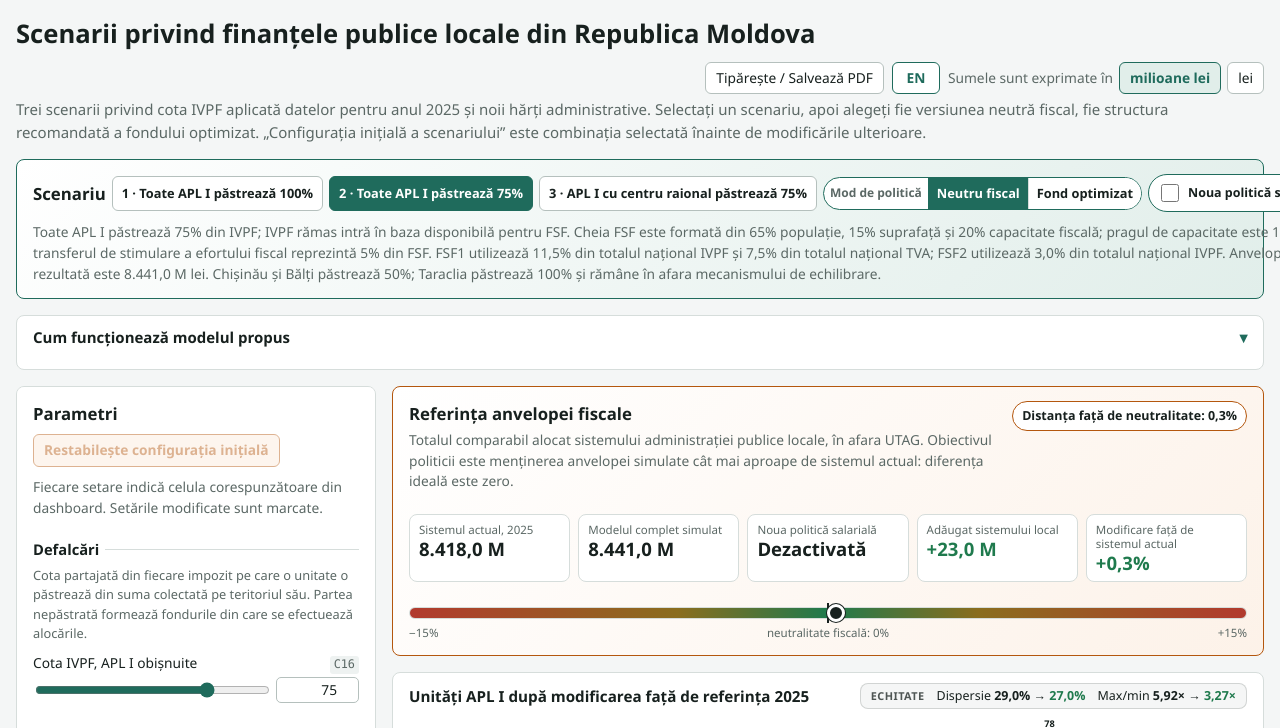
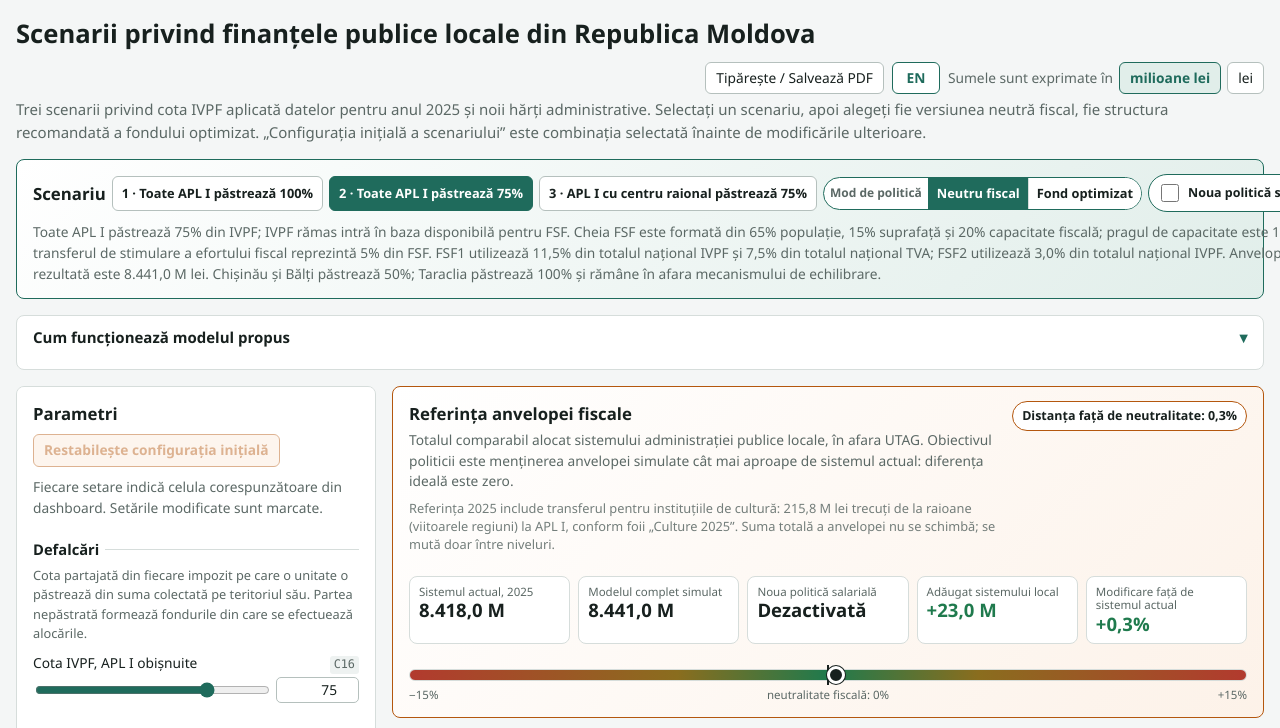
Before and after one commit to aei-soli/aei-soli.github.io, a plain HTML site: page apl-reforma/simulare-financiara-scenarii.html in a window 1280 px wide. Shown: the part 58-786 px from the top of the page. Drawn offline with Linux system fonts and the light colour scheme.

Commit message:
LPF simulator: culture-transfer note on the 2025 reference

```diff
--- a/apl-reforma/simulare-financiara-scenarii.html
+++ b/apl-reforma/simulare-financiara-scenarii.html
@@ -2153,6 +2153,7 @@ bindLanguageToggle(); bindSalaryToggle(); applyStaticText(); prepareCompactLayou
   .lpf-eq .up { color: var(--win, #1f7a4d); font-weight: 700; }
   .lpf-eq .down { color: var(--loss, #a9382d); font-weight: 700; }
   .lpf-eq .eq0 { opacity: .7; }
+  .lpf-cult { margin: 8px 0 0; font-size: 0.8rem; line-height: 1.4; opacity: .85; }
 
   @media print {
     @page { size: A4 portrait; margin: 11mm 11mm 12mm; }
@@ -2195,6 +2196,7 @@ bindLanguageToggle(); bindSalaryToggle(); applyStaticText(); prepareCompactLayou
     #lpf-print-report .bar { display: inline-block; height: 2.4mm; vertical-align: middle; border-radius: .4mm; }
     #lpf-print-report .kpi td.n:last-child { font-weight: 700; }
     #lpf-print-report .caveat { font-size: 7.4pt; background: #fff6e0; border: .2mm solid #f0d9a0; border-radius: 1.2mm; padding: 1.2mm 2mm; margin: 2mm 0 0; color: #5d3a00; }
+    #lpf-print-report .cult { font-size: 7pt; color: #4d5b56; margin: .8mm 0 0; }
     #lpf-print-report .foot { font-size: 6.8pt; color: #6b7873; margin-top: 2mm; }
     #lpf-print-report .mapwrap { display: grid; grid-template-columns: 1.25fr 1fr; gap: 5mm; align-items: start; }
     #lpf-print-report .mapwrap svg { width: 100%; height: auto; max-height: 190mm; }
@@ -2254,6 +2256,7 @@ bindLanguageToggle(); bindSalaryToggle(); applyStaticText(); prepareCompactLayou
         <p><b>Echitate</b>: coeficientul de variație ponderat cu populația și raportul maxim/minim al alocării comparabile pe locuitor, pentru cele 245 APL I.</p>`,
       none: "—",
       eqTitle: "Echitate", eqCv: "Dispersie", eqMm: "Max/min",
+      cult: (a) => `Referința 2025 include transferul pentru instituțiile de cultură: ${a} M lei trecuți de la raioane (viitoarele regiuni) la APL I, conform foii „Culture 2025”. Suma totală a anvelopei nu se schimbă; se mută doar între niveluri.`,
       eqTip: "Indicatori de echitate pentru cele 245 APL I, calculați pe alocarea comparabilă pe locuitor: dispersia este coeficientul de variație ponderat cu populația; max/min este raportul dintre cea mai mare și cea mai mică alocare pe locuitor. Prima valoare: 2025; a doua: scenariul curent. Valori mai mici = distribuție mai echitabilă.",
     },
     en: {
@@ -2293,6 +2296,7 @@ bindLanguageToggle(); bindSalaryToggle(); applyStaticText(); prepareCompactLayou
         <p><b>Equity</b>: population-weighted coefficient of variation and maximum/minimum ratio of the comparable allocation per resident, for the 245 LPA1.</p>`,
       none: "—",
       eqTitle: "Equity", eqCv: "Dispersion", eqMm: "Max/min",
+      cult: (a) => `The 2025 reference includes the culture transfer: MDL ${a} million for culture institutions moved from the raions (future regions) to LPA1, per sheet “Culture 2025”. The envelope total is unchanged; the money only moves between levels.`,
       eqTip: "Equity indicators for the 245 LPA1, on the comparable allocation per resident: dispersion is the population-weighted coefficient of variation; max/min is the ratio of the highest to the lowest allocation per resident. First value: 2025; second: the current scenario. Lower values = a more equal distribution.",
     },
   };
@@ -2391,6 +2395,7 @@ bindLanguageToggle(); bindSalaryToggle(); applyStaticText(); prepareCompactLayou
         <div>
           <table><thead><tr><th>${esc(t.hEnv)}</th><th class="n">${t.base}</th><th class="n">${t.sim}</th><th class="n">${t.diff}</th><th class="n">${t.pct}</th></tr></thead>
           <tbody>${R.groups.map(([n, g]) => envRow(n, g)).join("")}${envRow(t.gTot, R.total, "tot")}</tbody></table>
+          <p class="cult">${esc(t.cult(mil(cultureMoved())))}</p>
           <table style="margin-top:2mm"><thead><tr><th>${esc(t.hFunds)}</th><th class="n">M lei</th><th>&nbsp;</th></tr></thead><tbody>
             <tr><td>${esc(t.fsf1)}</td><td class="n"><b>${mil(C.t.gtf1)}</b></td><td>${esc(t.fsf1c(num(cur.gtf1_pit * 100, 1) + "%", num(cur.gtf1_vat * 100, 1) + "%"))}</td></tr>
             <tr><td>${esc(t.pot)}</td><td class="n">${mil(C.t.paid)}</td><td>${esc(t.potBen(R.grantN))}</td></tr>
@@ -2573,6 +2578,15 @@ bindLanguageToggle(); bindSalaryToggle(); applyStaticText(); prepareCompactLayou
     window.addEventListener("afterprint", restore);
   }
 
+  // culture institutions moved from the raions to LPA1 in the 2025 reference (datasheet Z / sheet "Culture 2025")
+  const cultureMoved = () => sum(INP.units.filter((u) => u.level === "I" && u.meta !== "X"), (u) => Number(u.culture) || 0);
+  function renderCultureNote() {
+    const card = document.querySelector(".envelope-card"); if (!card) return;
+    let n = card.querySelector(".lpf-cult");
+    if (!n) { n = document.createElement("p"); n.className = "note lpf-cult"; (card.querySelector(".envelope-head > div") || card).appendChild(n); }
+    n.textContent = L().cult(mil(cultureMoved()));
+  }
+
   // ------------------------------------------------------------------ live equity box
   function renderEquityBox() {
     const card = document.querySelector(".compact-distribution");
@@ -2603,7 +2617,8 @@ bindLanguageToggle(); bindSalaryToggle(); applyStaticText(); prepareCompactLayou
     let pending = false;
     new MutationObserver(() => { if (pending) return; pending = true; requestAnimationFrame(() => { pending = false; renderEquityBox(); }); })
       .observe(target, { childList: true, subtree: true, characterData: true, attributes: true });
-    document.getElementById("language-toggle")?.addEventListener("click", () => setTimeout(renderEquityBox, 0));
+    document.getElementById("language-toggle")?.addEventListener("click", () => setTimeout(() => { renderEquityBox(); renderCultureNote(); }, 0));
+    renderCultureNote();
     document.getElementById("salary-policy-toggle")?.addEventListener("change", () => setTimeout(renderEquityBox, 0));
   }
 
```
